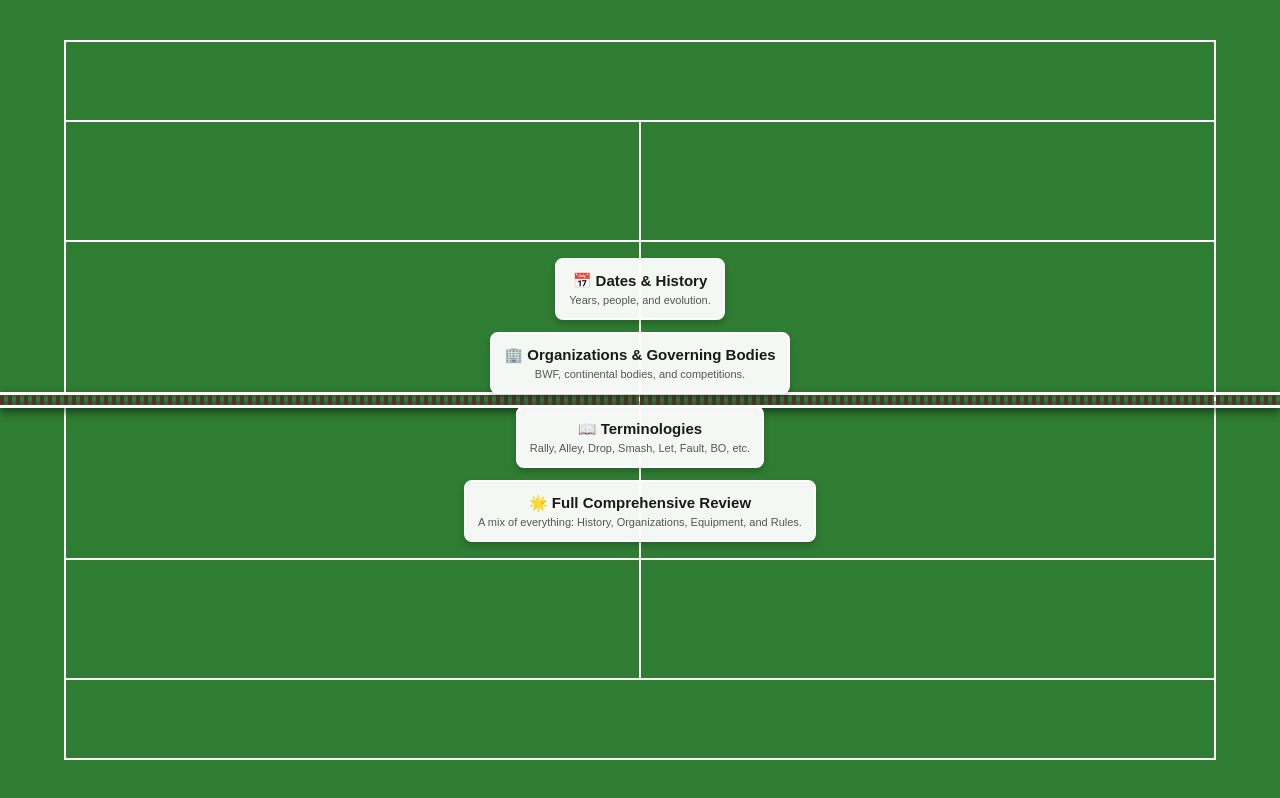
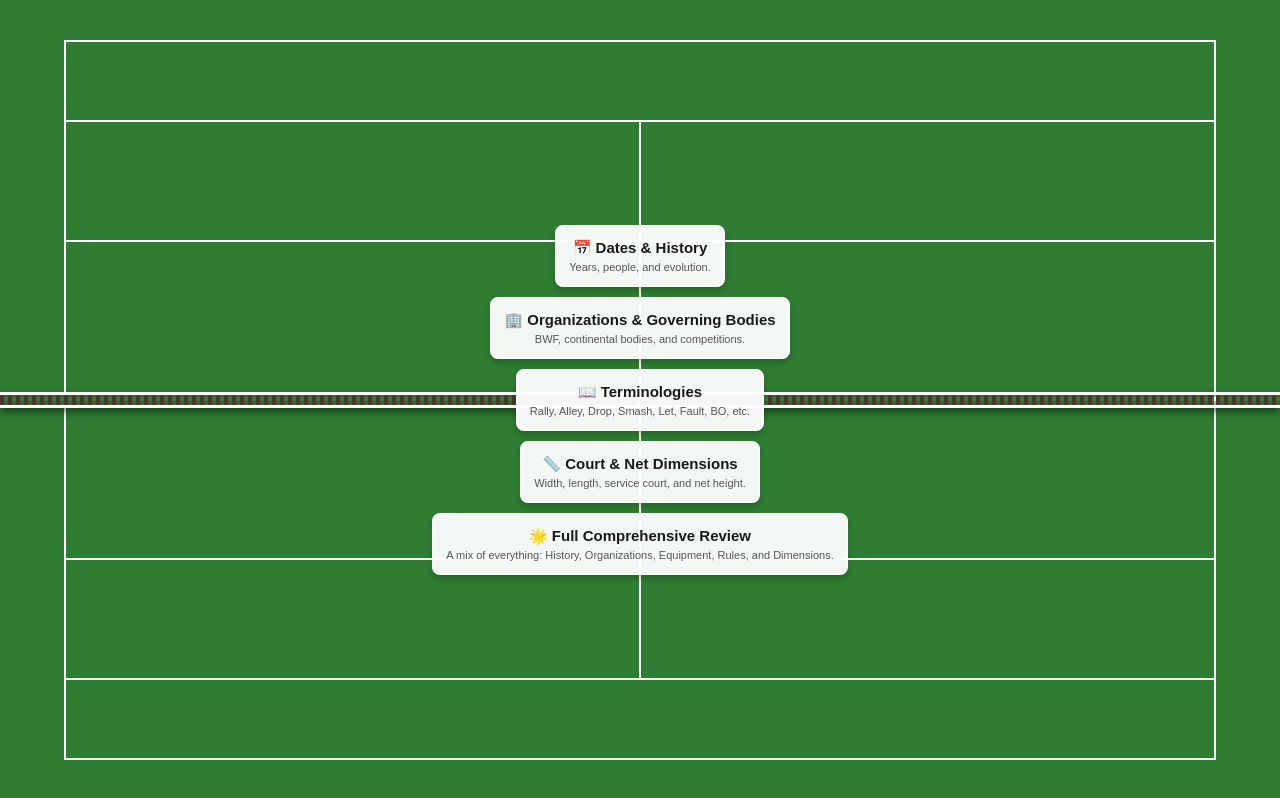
Before and after one commit to marine-mjb/twerking_quiz, a plain HTML site: page index.html in a window 1280 px wide. Drawn offline with Linux system fonts and the light colour scheme.

Commit message:
Revise quiz title and add dimensions questions
Updated the quiz title and adjusted category button gaps. Added new questions related to court and net dimensions.

```diff
--- a/index.html
+++ b/index.html
@@ -3,7 +3,7 @@
 <head>
     <meta charset="UTF-8">
     <meta name="viewport" content="width=device-width, initial-scale=1.0, maximum-scale=1.0, user-scalable=no">
-    <title>Badminton Court Quiz</title>
+    <title>Badminton Ultimate Quiz</title>
     <style>
         /* --- CSS Reset & Variables --- */
         * {
@@ -138,7 +138,7 @@
         .category-selection {
             display: flex;
             flex-direction: column;
-            gap: 12px;
+            gap: 10px;
             width: 100%;
             max-width: 480px;
             text-align: center;
@@ -475,9 +475,13 @@
                 📖 Terminologies
                 <small>Rally, Alley, Drop, Smash, Let, Fault, BO, etc.</small>
             </button>
+            <button class="category-btn" onclick="startQuiz('dimensions')">
+                📏 Court & Net Dimensions
+                <small>Width, length, service court, and net height.</small>
+            </button>
             <button class="category-btn" onclick="startQuiz('full')">
                 🌟 Full Comprehensive Review
-                <small>A mix of everything: History, Organizations, Equipment, and Rules.</small>
+                <small>A mix of everything: History, Organizations, Equipment, Rules, and Dimensions.</small>
             </button>
         </div>
 
@@ -565,6 +569,16 @@
         { q: "What does 'BE' stand for in badminton?", a: ["Badminton Europe", "Badminton Elite", "Badminton England", "Badminton Exhibition"], correct: "Badminton Europe", tag: "terms" },
         { q: "What does 'BPA' stand for in badminton?", a: ["Badminton Pan Am", "Badminton Players Association", "Badminton Pacific Association", "Badminton Professional Association"], correct: "Badminton Pan Am", tag: "terms" },
 
+        // --- Court & Net Dimensions ---
+        { q: "What is the full width of a badminton court?", a: ["6.10 meters", "5.18 meters", "13.40 meters", "3.9 meters"], correct: "6.10 meters", tag: "dimensions" },
+        { q: "What is the width of a singles badminton court?", a: ["5.18 meters", "6.10 meters", "13.40 meters", "3.9 meters"], correct: "5.18 meters", tag: "dimensions" },
+        { q: "What is the full length of a badminton court?", a: ["13.40 meters", "6.10 meters", "5.18 meters", "3.9 meters"], correct: "13.40 meters", tag: "dimensions" },
+        { q: "What is the length of the service court in badminton?", a: ["3.9 meters", "6.10 meters", "5.18 meters", "13.40 meters"], correct: "3.9 meters", tag: "dimensions" },
+        { q: "What is the length of the outer side and back boundaries in doubles?", a: ["0.76 meters", "0.46 meters", "1.55 meters", "1.52 meters"], correct: "0.76 meters", tag: "dimensions" },
+        { q: "What is the width of the outer side and back boundaries in doubles?", a: ["0.46 meters", "0.76 meters", "1.55 meters", "1.52 meters"], correct: "0.46 meters", tag: "dimensions" },
+        { q: "How high is the badminton net at the edges?", a: ["1.55 meters", "1.52 meters", "1.60 meters", "1.45 meters"], correct: "1.55 meters", tag: "dimensions" },
+        { q: "How high is the badminton net in the center?", a: ["1.52 meters", "1.55 meters", "1.60 meters", "1.45 meters"], correct: "1.52 meters", tag: "dimensions" },
+
         // --- Full Review (Everything Else - Equipment, Fitness, Rules) ---
         { q: "What is the most common form of badminton played with 2 players on each team?", a: ["Singles", "Doubles", "Mixed Doubles", "Triples"], correct: "Doubles", tag: "full" },
         { q: "How many players are on the court in a 'Mixed Doubles' match?", a: ["2 players (1 male, 1 female)", "4 players (2 males, 2 females)", "1 player vs 1 player", "4 players (all male)"], correct: "4 players (2 males, 2 females)", tag: "full" },
@@ -626,9 +640,12 @@
         } else if (mode === 'terms') {
             filteredPool = questionPool.filter(q => q.tag === 'terms');
             TOTAL_QUESTIONS = filteredPool.length;
+        } else if (mode === 'dimensions') {
+            filteredPool = questionPool.filter(q => q.tag === 'dimensions');
+            TOTAL_QUESTIONS = filteredPool.length;
         } else {
             filteredPool = questionPool;
-            TOTAL_QUESTIONS = 25;
+            TOTAL_QUESTIONS = 30;
         }
 
         selectedQuestions = shuffleArray([...filteredPool]).slice(0, TOTAL_QUESTIONS);
@@ -722,4 +739,4 @@
     }
 </script>
 </body>
-  </html>
+</html>
```
